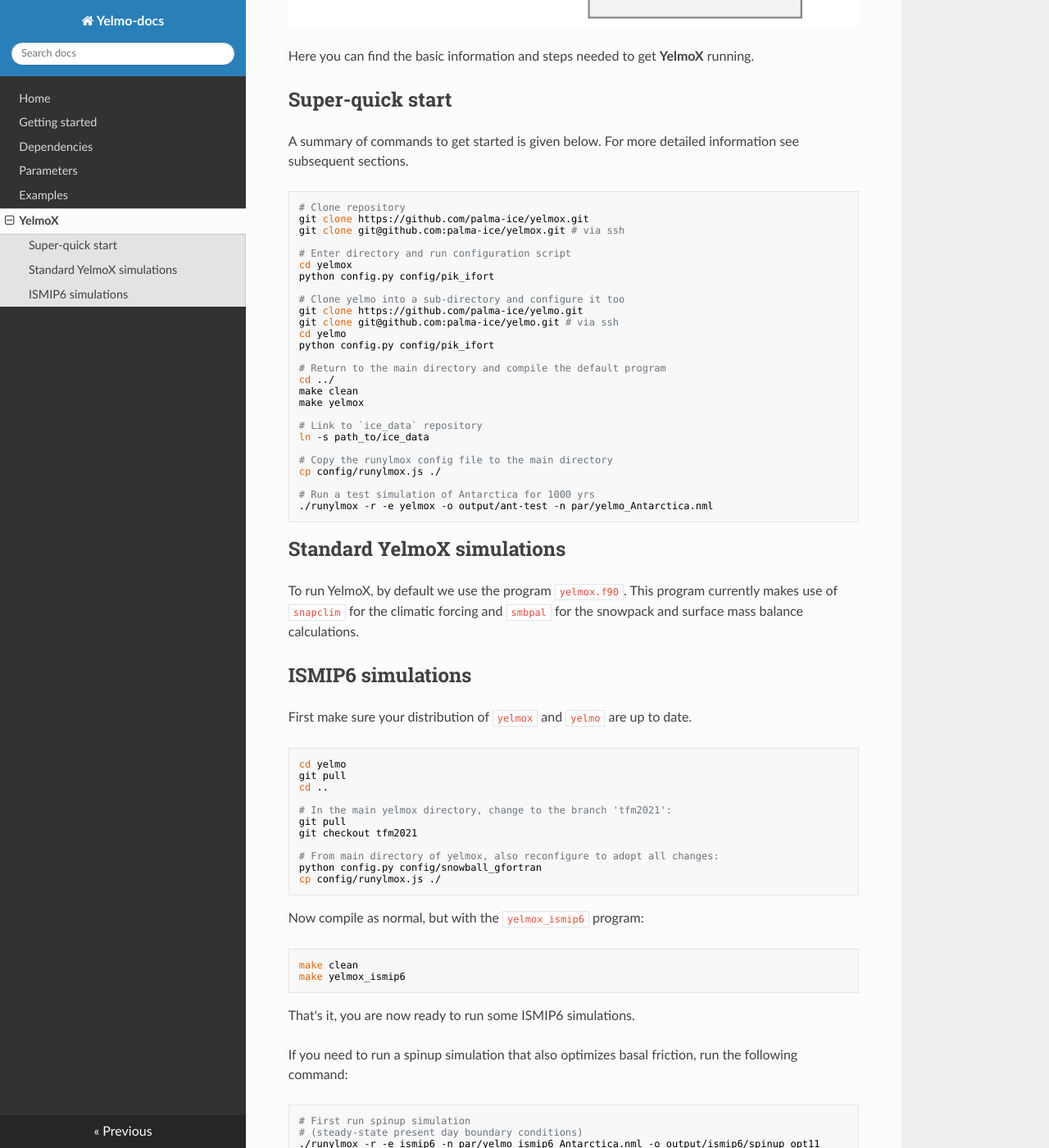
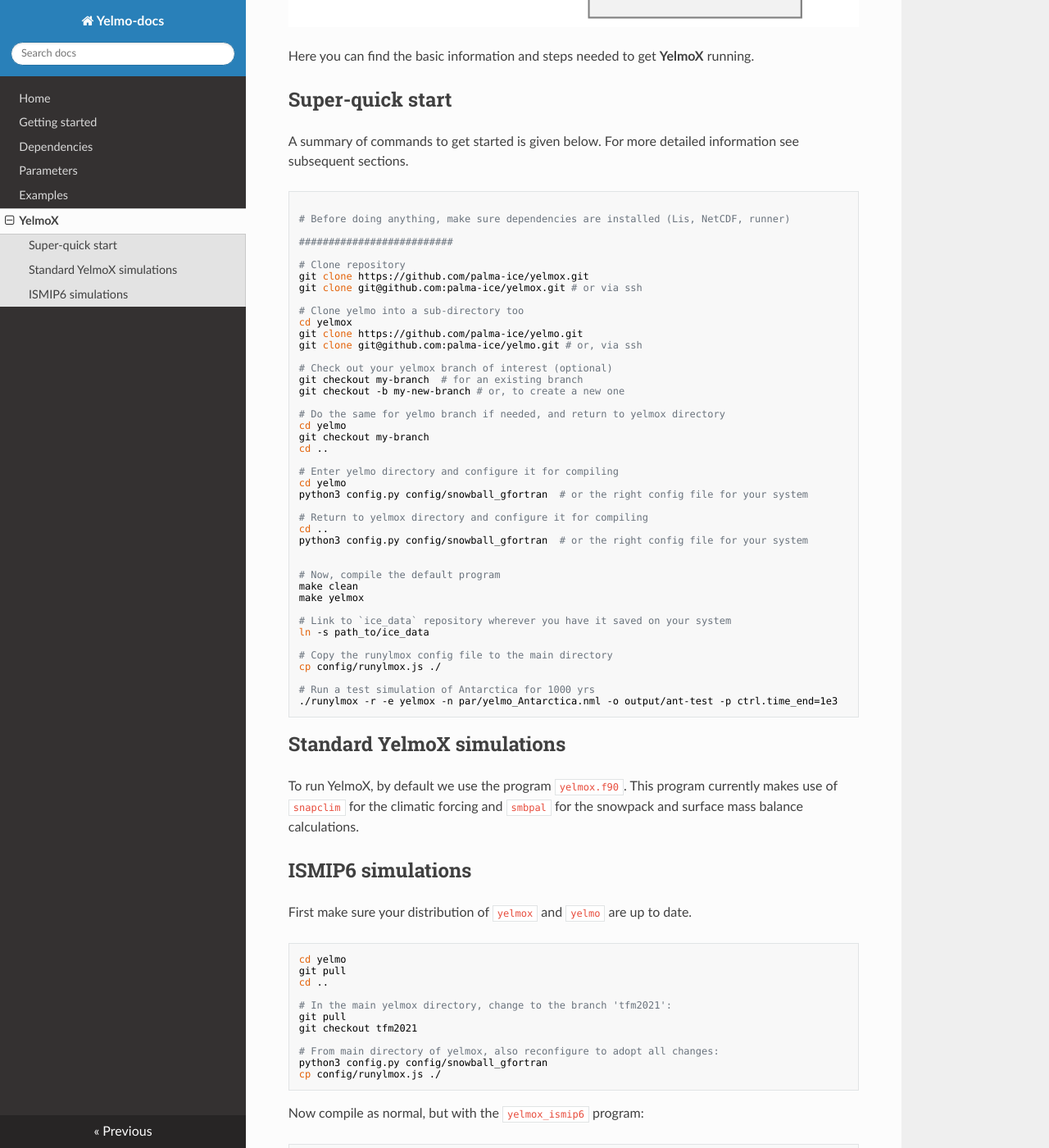
Before and after one commit to palma-ice/yelmo-docs, an MkDocs documentation site: the page built from docs/running-with-yelmox.md, in a window 1280 px wide and 1400 px high, scrolled down 999 px. Shown: the whole window at 82% size. Built offline with MkDocs 1.6.1, drawn with Linux system fonts in a browser that asks for light colours; nearby versions of some CDN libraries.

Commit message:
Updated running-with-yelmox instructions.

````diff
--- a/docs/running-with-yelmox.md
+++ b/docs/running-with-yelmox.md
@@ -13,33 +13,50 @@ Here you can find the basic information and steps needed to get **YelmoX** runni
 A summary of commands to get started is given below. For more detailed information see subsequent sections.
 
 ```
+
+# Before doing anything, make sure dependencies are installed (Lis, NetCDF, runner)
+
+##########################
+
 # Clone repository
 git clone https://github.com/palma-ice/yelmox.git
-git clone git@github.com:palma-ice/yelmox.git # via ssh
+git clone git@github.com:palma-ice/yelmox.git # or via ssh
 
-# Enter directory and run configuration script
+# Clone yelmo into a sub-directory too
 cd yelmox
-python config.py config/pik_ifort
+git clone https://github.com/palma-ice/yelmo.git
+git clone git@github.com:palma-ice/yelmo.git # or, via ssh
 
-# Clone yelmo into a sub-directory and configure it too
-git clone https://github.com/palma-ice/yelmo.git
-git clone git@github.com:palma-ice/yelmo.git # via ssh
+# Check out your yelmox branch of interest (optional)
+git checkout my-branch  # for an existing branch
+git checkout -b my-new-branch # or, to create a new one
+
+# Do the same for yelmo branch if needed, and return to yelmox directory
 cd yelmo
-python config.py config/pik_ifort
+git checkout my-branch
+cd ..
 
-# Return to the main directory and compile the default program
-cd ../
+# Enter yelmo directory and configure it for compiling
+cd yelmo
+python3 config.py config/snowball_gfortran  # or the right config file for your system
+
+# Return to yelmox directory and configure it for compiling
+cd ..
+python3 config.py config/snowball_gfortran  # or the right config file for your system
+
+
+# Now, compile the default program
 make clean
 make yelmox
 
-# Link to `ice_data` repository
+# Link to `ice_data` repository wherever you have it saved on your system
 ln -s path_to/ice_data
 
 # Copy the runylmox config file to the main directory
 cp config/runylmox.js ./
 
 # Run a test simulation of Antarctica for 1000 yrs
-./runylmox -r -e yelmox -o output/ant-test -n par/yelmo_Antarctica.nml
+./runylmox -r -e yelmox -n par/yelmo_Antarctica.nml -o output/ant-test -p ctrl.time_end=1e3
 ```
 
 ## Standard YelmoX simulations
@@ -60,7 +77,7 @@ git pull
 git checkout tfm2021
 
 # From main directory of yelmox, also reconfigure to adopt all changes:
-python config.py config/snowball_gfortran
+python3 config.py config/snowball_gfortran
 cp config/runylmox.js ./
 ```
 
````
Also changed, not shown: 3 other files.
